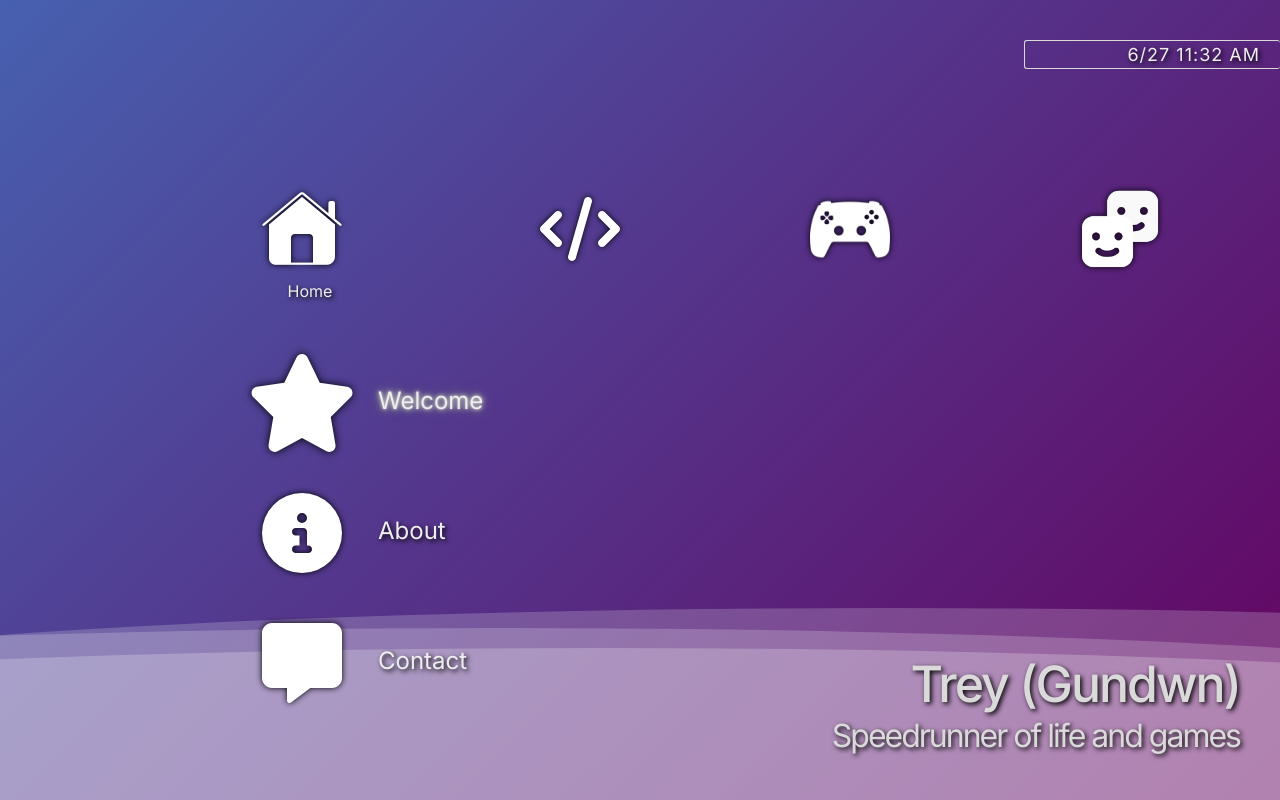
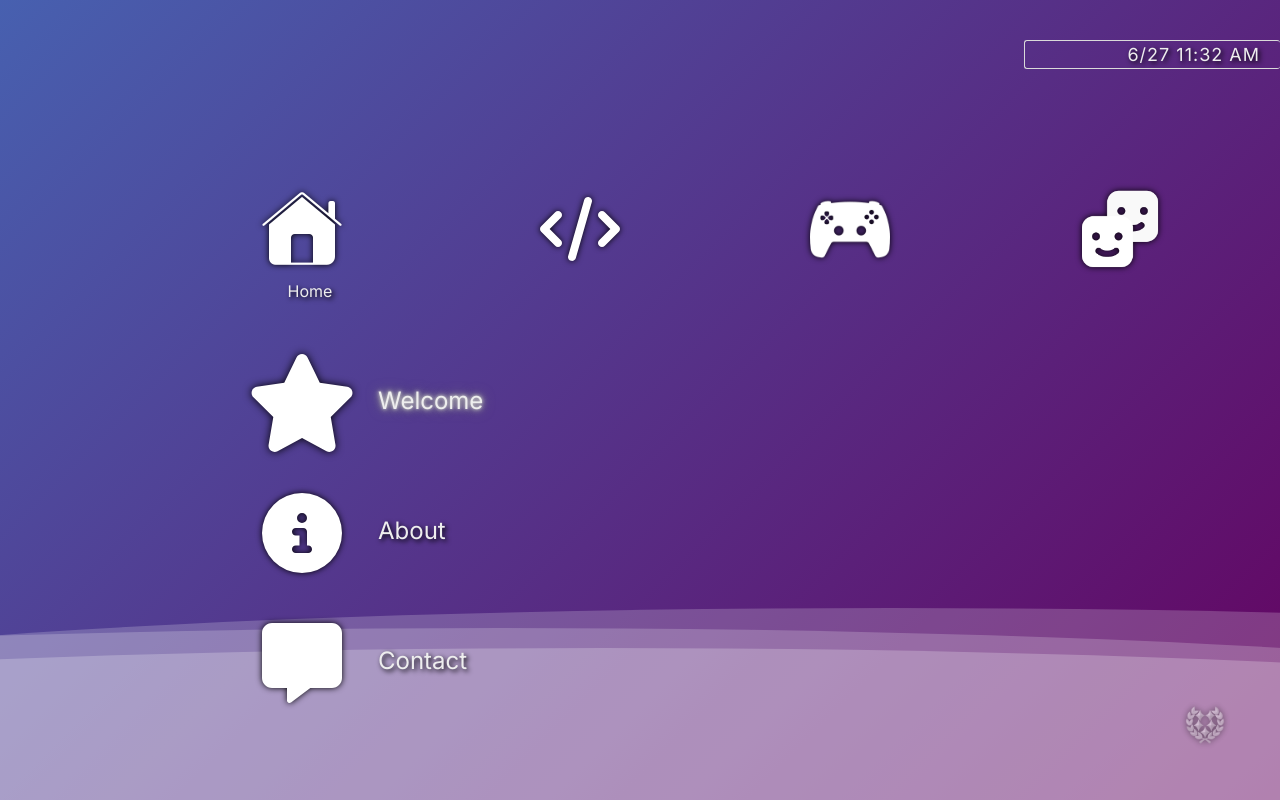
Before and after one commit to syntax-tm/gundwn.gg, a Next.js app: page / in a window 1280 px wide. Shown: the top 800 px of the page. Built offline with nearby package versions, Linux system fonts and the light colour scheme.

Commit message:
Adjusted title.

```diff
--- a/src/app/layout.tsx
+++ b/src/app/layout.tsx
@@ -9,7 +9,7 @@ config.autoAddCss = false;
 const inter = Inter({ subsets: ["latin"] });
 
 export const metadata: Metadata = {
-  title: 'Trey (Gundwn)',
+  title: 'Trey | Social, Games, and More Links',
   description: 'Profiles for gaming, social media, development, and more.',
 };
 
--- a/src/components/icons/icons.tsx
+++ b/src/components/icons/icons.tsx
@@ -65,6 +65,7 @@ import trueachievementsIcon from "public/image/xmb/trueachievements.png";
 import exophaseIcon from "public/image/xmb/exophase.png";
 import chocoIcon from "public/image/xmb/choco.png";
 import nugetIcon from "public/image/xmb/nuget.png";
+import halo3generalBwIcon from "public/image/halo_3_general_bw.png";
 
 const width: number = 150;
 const height: number = 150;
@@ -231,6 +232,9 @@ export const user: ReactElement = (
 export const video: ReactElement = (
     <Image src={videoIcon} className="xmb-icon" alt="video icon" />
 );
+export const h3general: ReactElement = (
+    <Image src={halo3generalBwIcon} className="h3-general" alt="h3 general icon" />
+);
 export const trueachievements: ReactElement = (
     <Image
         src={trueachievementsIcon}
--- a/src/components/title/title.css
+++ b/src/components/title/title.css
@@ -27,4 +27,14 @@
   position: absolute;
   right: 0;
   bottom: 0;
+  opacity: 0.7;
 }
+
+.h3-general {
+  height: 50px;
+  width: 50px;
+  margin: 10px;
+  margin-top: 12px;
+  align-self: center;
+  opacity: 0.7;
+}
--- a/src/components/title/title.tsx
+++ b/src/components/title/title.tsx
@@ -1,15 +1,22 @@
+import { h3general } from "@components/icons/icons";
 import './title.css';
 
-const header = 'Trey (Gundwn)';
-const caption = 'Speedrunner of life and games';
+const header = 'trey';
+const caption = 'speedrunner of life and games.™';
+//const caption = '(n.) Speedrunner of life and games.';
 
 export default function Title() {
   return (
     <>
       <header>
-        <section className="title" id="title">
-          <h1>{header}</h1>
-          <p>{caption}</p>
+        <section className="title grid grid-cols-3 gap-3" id="title">
+          {/* <div className='text-right'>
+            <h1 className=''>{header}</h1>
+            <p><i>{caption}</i></p>
+          </div> */}
+          <div className=''>
+            {h3general}
+          </div>
         </section>
       </header>
     </>
```
